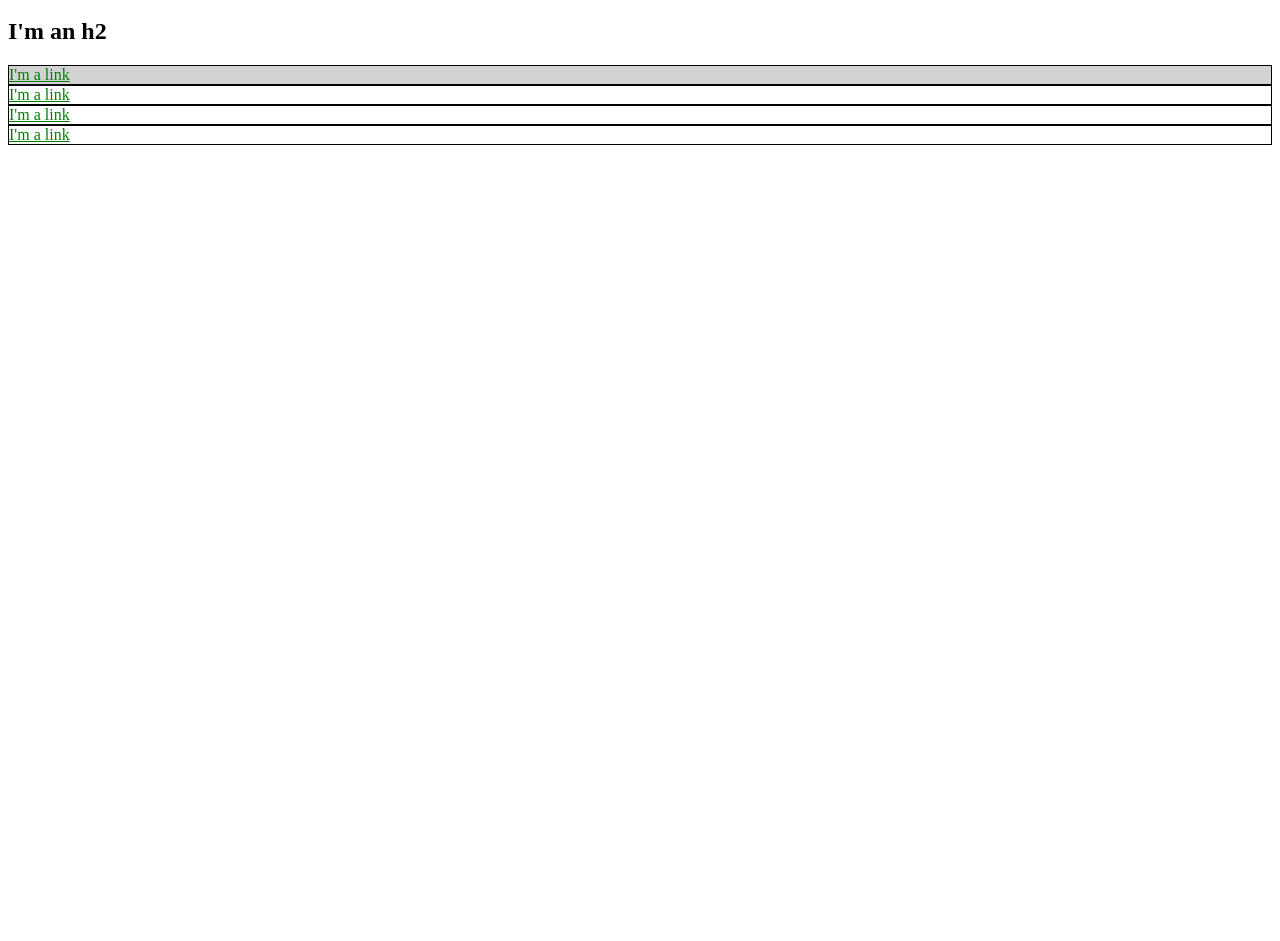
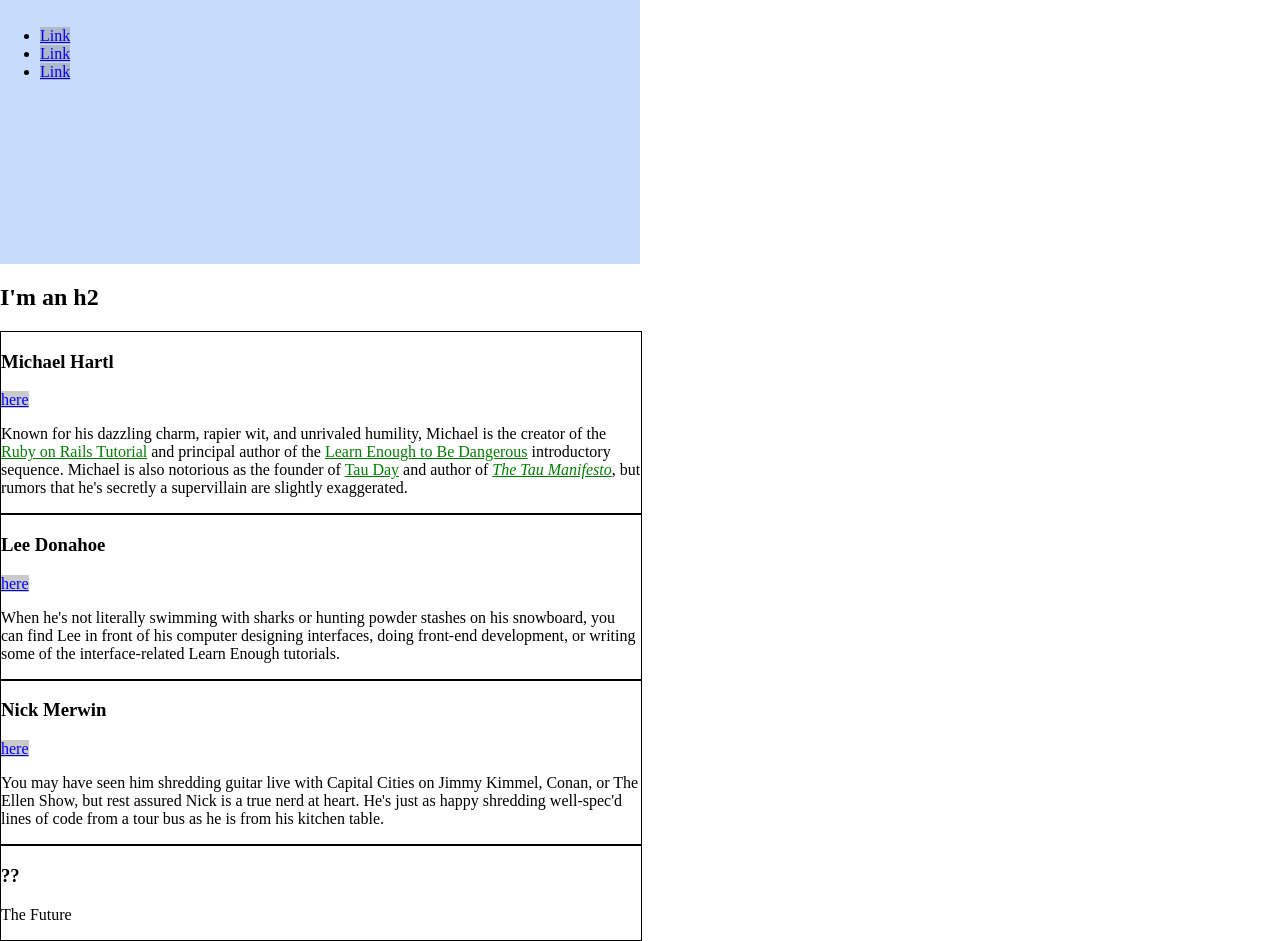
Before and after one commit to SunnyCapone/SunnyCapone.github.io, a plain HTML site: page index.html in a window 1280 px wide. Shown: the part 136-1077 px from the top of the page. Before the commit the page ends 800 px from the top, so only its background shows below. Drawn offline with Linux system fonts and the light colour scheme.

Commit message:
Finish Chapter 3

```diff
--- a/index.html
+++ b/index.html
@@ -4,45 +4,114 @@
     <title>Test Page: Don't Panic</title>
     <meta charset="utf-8">
     <style>
+      /* GLOBAL STYLES */
       a {
-			color: red;
+        color: #ff0000;
       }
-		#exec-bio {
-			background-color: lightgray;
+      html, body {
+        margin: 0;
+        padding: 0;
+      }
+      h1 {
+        font-size: 7vw;
+        margin-top: 0;
+      }
+      /* SOCIAL STYLES */
+      .social-link {
+        background: rgba(150, 150, 150, 0.5);
+        color: blue;
+      }
+
+      /* HERO STYLES */
+      .full-hero {
+        background-color: #c7dbfc;
+        height: 50vh;
+        width: 50vw;
+      }
+
+      /* BIO STYLES */
+      .bio-wrapper {
+        font-size: 24px;
       }
       .bio-box {
         border: 1px solid black;
+        font-size: 1rem;
+        width: 50%;
       }
-		.bio-box a {
+      .bio-copy {
+        font-size: 1em;
+      }
+      .bio-copy a {
         color: green;
       }
     </style>
   </head>
   <body>
+    <div class="full-hero hero-home">
       <h1>I'm an h1</h1>
       <ul>
         <li>
-			<a href="http://example.com/">Link</a>
+          <a href="http://example.com/" class="social-link">Link</a>
         </li>
         <li>
-			<a href="http://example.com/">Link</a>
+          <a href="http://example.com/" class="social-link">Link</a>
         </li>
         <li>
-			<a href="http://example.com/">Link</a>
+          <a href="http://example.com/" class="social-link">Link</a>
         </li>
       </ul>
+    </div>
     <h2>I'm an h2</h2>
-	<div id="exec-bio" class="bio-box">
-		<a href="http://example.com/">I'm a link</a>
+    <div class="bio-wrapper">
+      <div class="bio-box">
+        <h3>Michael Hartl</h3>
+        <a href="http://twitter.com/mhartl" class="social-link">here</a>
+        <div class="bio-copy">
+          <p>
+            Known for his dazzling charm, rapier wit, and unrivaled humility,
+            Michael is the creator of the
+            <a href="http://railstutorial.org/">Ruby on Rails
+            Tutorial</a> and principal author of the
+            <a href="https://learnenough.com/">
+            Learn Enough to Be Dangerous</a> introductory sequence. Michael
+            is also notorious as the founder of
+            <a href="http://tauday.com/">Tau Day</a> and author of
+            <a href="http://tauday.com/tau-manifesto"><em>The Tau
+            Manifesto</em></a>, but rumors that he's secretly a supervillain
+            are slightly exaggerated.
+          </p>
+        </div>
       </div>
       <div class="bio-box">
-		<a href="http://example.com/">I'm a link</a>
+        <h3>Lee Donahoe</h3>
+        <a href="https://twitter.com/leedonahoe" class="social-link">here</a>
+        <div class="bio-copy">
+          <p>
+            When he's not literally swimming with sharks or hunting powder stashes on
+            his snowboard, you can find Lee in front of his computer designing
+            interfaces, doing front-end development, or writing some of the
+            interface-related Learn Enough tutorials.
+          </p>
+        </div>
       </div>
       <div class="bio-box">
-		<a href="http://example.com/">I'm a link</a>
+        <h3>Nick Merwin</h3>
+        <a href="https://twitter.com/nickmerwin" class="social-link">here</a>
+        <div class="bio-copy">
+          <p>
+            You may have seen him shredding guitar live with Capital Cities on Jimmy
+            Kimmel, Conan, or The Ellen Show, but rest assured Nick is a true nerd at
+            heart. He's just as happy shredding well-spec'd lines of code from a tour
+            bus as he is from his kitchen table.
+          </p>
+        </div>
       </div>
       <div class="bio-box">
-		<a href="http://example.com/">I'm a link</a>
+        <h3>??</h3>
+        <p>
+          The Future
+        </p>
+      </div>
   </div>
   </body>
 </html>
```
Lines whose indentation alone changed are shown as unchanged.
